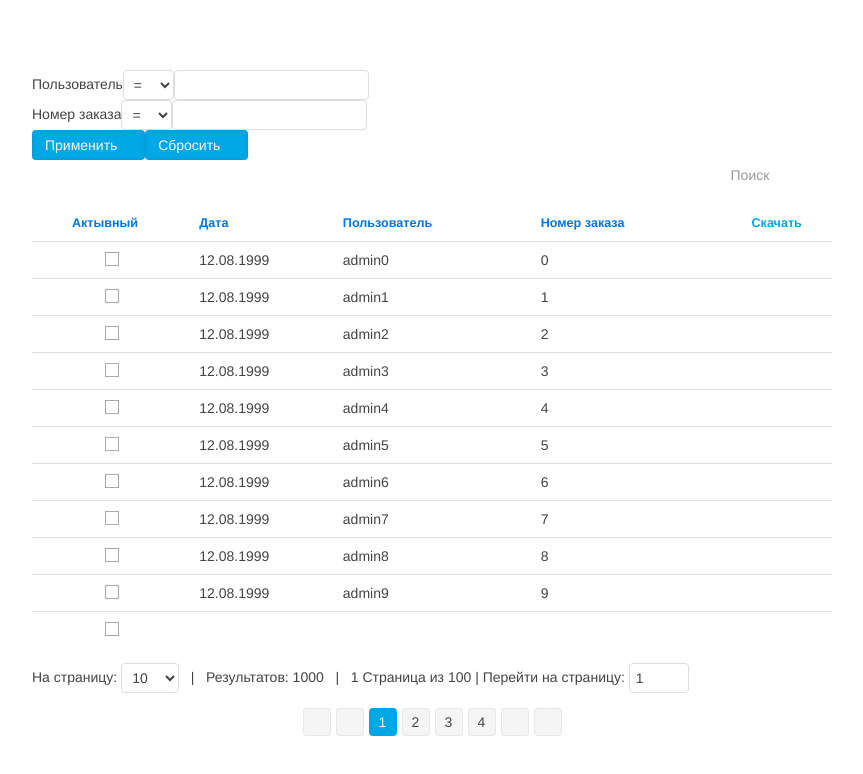
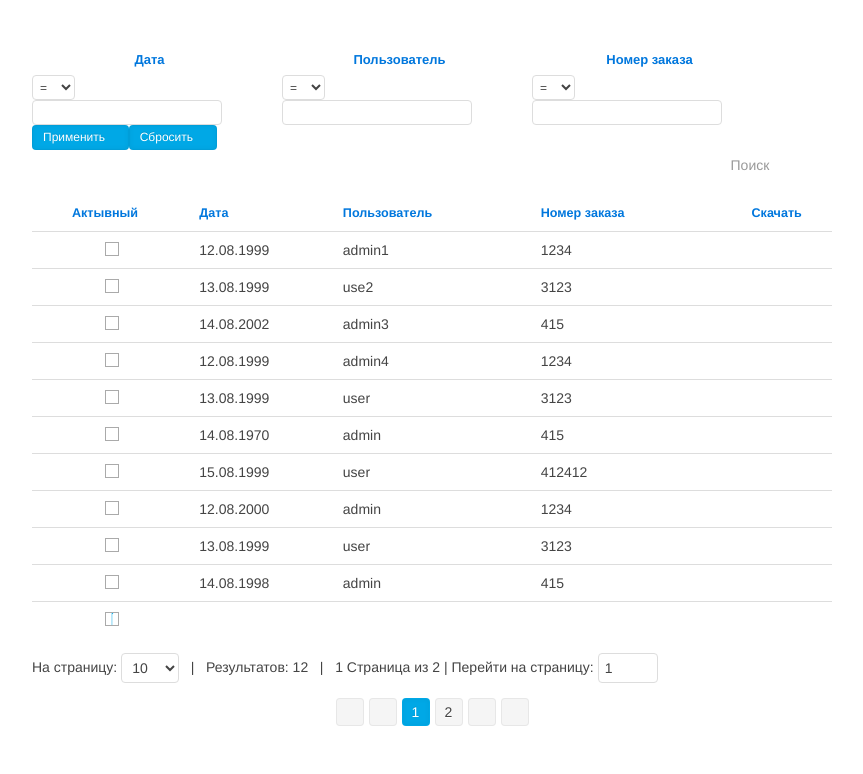
Before and after one commit to olshevsky/tabler, a Vue app: page / in a window 1280 px wide. Shown: the top 774 px of the page, without its empty margins (208-1071 px from the left). Built offline with nearby package versions, Linux system fonts and the light colour scheme; a web font is replaced by a local one; what vue-resource would draw is missing.

Commit message:
design draft

```diff
--- a/src/App.vue
+++ b/src/App.vue
@@ -11,10 +11,10 @@
 import Tabler from './components/tabler.vue'
 //import VueResource from 'vue-resource'
 
-let json = []
-for(let i = 0; i < 1000; i++){
-  json.push({ch: { value: i, checked: false }, date: '12.08.1999', user: 'admin'+i, orderno: ''+i, href: 'dasd'})
-}
+//let json = []
+//for(let i = 0; i < 1000; i++){
+//  json.push({ch: { value: i, checked: false }, date: '12.08.1999', user: 'admin'+i, orderno: ''+i, href: 'dasd'})
+//}
 
 export default {
   name: 'app',
@@ -36,7 +36,7 @@ export default {
                 title: 'Дата',
                 sortable: true,
                 format: 'dd.mm.yyyy',
-                filterable: false,
+                filterable: true,
             },
             {
                 key: 'user',
@@ -61,21 +61,21 @@ export default {
                 tdClass: 'uk-text-center'
             },
         ],
-        json: json
-//        json: [
-//            {ch: { value: '1', checked: true }, date: '12.08.1999', user: 'admin1', orderno: '1234', href: 'dasd'},
-//            {ch: '2', date: '13.08.1999', user: 'use2', orderno: '3123'},
-//            {ch: '3', date: '14.08.2002', user: 'admin3', orderno: '415'},
-//            {ch: '4', date: '12.08.1999', user: 'admin4', orderno: '1234', href: 'dasd'},
-//            {ch: '5', date: '13.08.1999', user: 'user', orderno: '3123'},
-//            {ch: '6', date: '14.08.1970', user: 'admin', orderno: '415'},
-//            {ch: '7', date: '15.08.1999', user: 'user', orderno: '412412'},
-//            {ch: '8', date: '12.08.2000', user: 'admin', orderno: '1234', href: 'dasd'},
-//            {ch: '9', date: '13.08.1999', user: 'user', orderno: '3123'},
-//            {ch: '10', date: '14.08.1998', user: 'admin', orderno: '415'},
-//            {ch: '11', date: '15.08.1999', user: 'user', orderno: '412412'},
-//            {ch: '12', date: '15.08.2015', user: 'user', orderno: '412412'},
-//        ]
+//        json: json
+        json: [
+            {ch: { value: '1', checked: true }, date: '12.08.1999', user: 'admin1', orderno: '1234', href: 'dasd'},
+            {ch: '2', date: '13.08.1999', user: 'use2', orderno: '3123'},
+            {ch: '3', date: '14.08.2002', user: 'admin3', orderno: '415'},
+            {ch: '4', date: '12.08.1999', user: 'admin4', orderno: '1234', href: 'dasd'},
+            {ch: '5', date: '13.08.1999', user: 'user', orderno: '3123'},
+            {ch: '6', date: '14.08.1970', user: 'admin', orderno: '415'},
+            {ch: '7', date: '15.08.1999', user: 'user', orderno: '412412'},
+            {ch: '8', date: '12.08.2000', user: 'admin', orderno: '1234', href: 'dasd'},
+            {ch: '9', date: '13.08.1999', user: 'user', orderno: '3123'},
+            {ch: '10', date: '14.08.1998', user: 'admin', orderno: '415'},
+            {ch: '11', date: '15.08.1999', user: 'user', orderno: '412412'},
+            {ch: '12', date: '15.08.2015', user: 'user', orderno: '412412'},
+        ]
     }
   },
   methods: {
--- a/src/components/filters.vue
+++ b/src/components/filters.vue
@@ -1,26 +1,34 @@
 <template>
     <div class="uk-form">
-        <i class="uk-icon-filter"></i>
-        <div v-for="field in filtersFields" v-bind:key="field.key">
-            <span>{{ field.title }}</span>
+        <div  v-for="field in filtersFields" v-bind:key="field.key" style="float: left; width: 235px; margin-right: 15px;">
+            <div style="text-align: center; margin-bottom: 5px; color: #07D; font-size: 13px">
+                <strong>{{ field.title }}</strong>
+            </div>
+            <div>
                 <select @input="updateFilters({
                 key: field.key,
                 operator: $event.target.value
-            })" ref="operators">
+            })" ref="operators" style="margin-right: 5px;" class="uk-form-small">
                     <option v-for="operator in operators"
                             :key="operator"
                             :value="operator">
                         {{ operator }}
                     </option>
                 </select>
-            <input @input="updateFilters({key: field.key, value: $event.target.value})" ref="inputs"/>
+                <div class="uk-form-icon">
+                    <i class="uk-icon-filter "></i>
+                    <input @input="updateFilters({key: field.key, value: $event.target.value})" ref="inputs" type="text" class="uk-form-small">
                 </div>
+            </div>
+        </div>
+        <br>
+        <br>
         <div>
-            <button @click="applyFilters()" class="uk-button uk-button-primary" type="button">
+            <button @click="applyFilters()" class="uk-button uk-button-primary uk-button-small" type="button">
                 <span>{{ trans.apply }}&nbsp;</span>
                 <i class="uk-icon-filter"></i>
             </button>
-            <button @click="resetFilters()" class="uk-button uk-button-primary" type="button">
+            <button @click="resetFilters()" class="uk-button uk-button-primary uk-button-small" type="button">
                 <span>{{ trans.reset }}&nbsp;</span>
                 <i class="uk-icon-trash"></i>
             </button>
--- a/src/components/tabler.vue
+++ b/src/components/tabler.vue
@@ -392,6 +392,7 @@
     @import '../uikit/css/components/search.almost-flat.min.css';
 
     $primary-blue-color: #00a8e6;
+    $label-blue-color: #07D;
     $grey-color: #8a8a8a;
 
     .search .left,
@@ -435,7 +436,7 @@
         color: $grey-color;
     }
     .column-title{
-        color: $primary-blue-color;
+        color: #07D;
     }
     .pagination-page{
         width: 60px;
```
Lines whose indentation alone changed are shown as unchanged.
